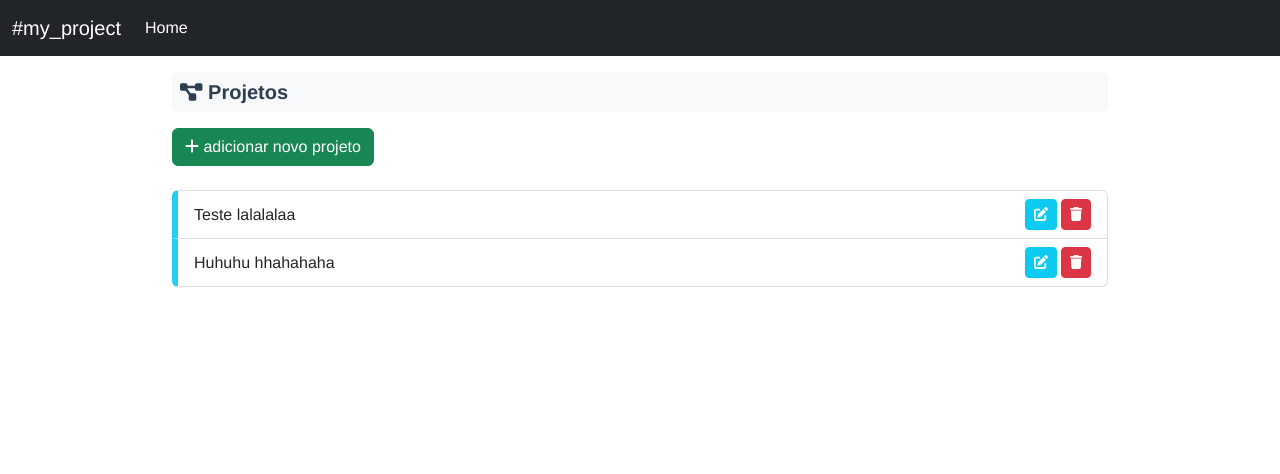
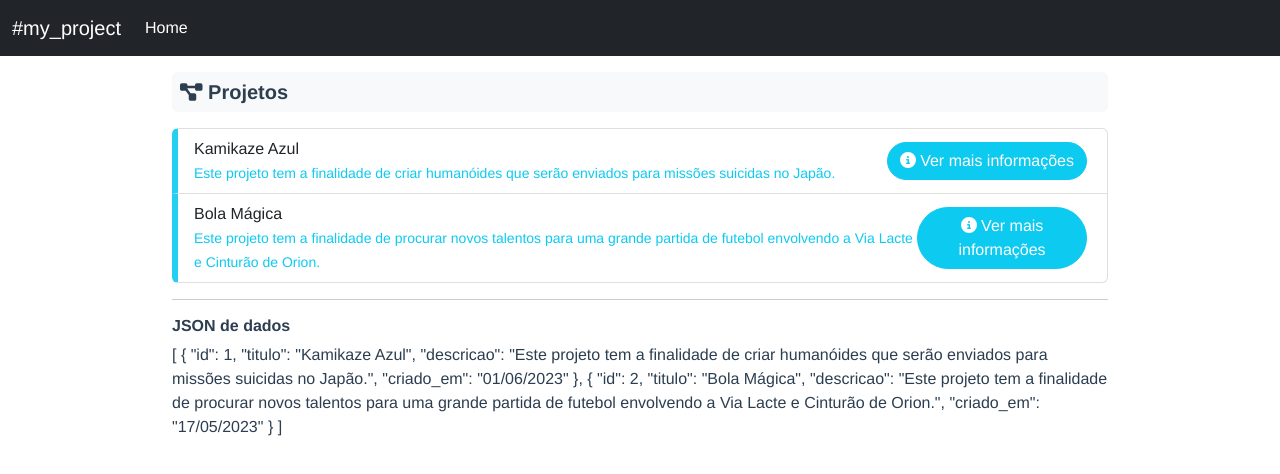
Before and after one commit to lfo1985/my-project-vue-js, a Vue app: page / in a window 1280 px wide. Shown: the top 474 px of the page. Built offline with nearby package versions, Linux system fonts and the light colour scheme.

Commit message:
Alteração geral do projetinho para ficar mais compatível com as aulas da Udemy

```diff
--- a/public/data.json
+++ b/public/data.json
@@ -1,10 +1,14 @@
 [
     {
         "id": 1,
-        "titulo": "Teste lalalalaa"
+        "titulo": "Kamikaze Azul",
+        "descricao": "Este projeto tem a finalidade de criar humanóides que serão enviados para missões suicidas no Japão.",
+        "criado_em": "01/06/2023"
     },
     {
         "id": 2,
-        "titulo": "Huhuhu hhahahaha"
+        "titulo": "Bola Mágica",
+        "descricao": "Este projeto tem a finalidade de procurar novos talentos para uma grande partida de futebol envolvendo a Via Lacte e Cinturão de Orion.",
+        "criado_em": "17/05/2023"
     }
 ]
--- a/src/components/FormProjeto.vue
+++ /dev/null
@@ -1,89 +0,0 @@
-<template>
-    <div class="text-start">
-        <h5 class="bg-light d-block p-2 rounded">
-            <template v-if="this.$route.params.id">
-                <font-awesome-icon icon="pen-to-square" />
-                Editar
-            </template>
-            <template v-else>
-                <font-awesome-icon icon="plus" />
-                Adicionar
-            </template>
-            projeto
-        </h5>
-        <form class="text-start">
-            <div class="row">
-                <div class="col-md-12 mb-3">
-                    <label class="form-label">Nome do Projeto</label>
-                    <input v-model="editaProjeto.titulo" type="text" class="form-control">
-                </div>
-            </div>
-            <div class="row mb-4">
-                <div class="col-md-4">
-                    <button type="button" @click="salvar" class="btn btn-info text-white">
-                        <template v-if="getId()">
-                            <font-awesome-icon icon="pen-to-square" />
-                            Editar
-                        </template>
-                        <template v-else>
-                            <font-awesome-icon icon="plus" />
-                            Adicionar
-                        </template>
-                    </button>
-                </div>
-            </div>
-        </form>
-        <div class="text-center">
-            <router-link to="/" class="btn btn-sm btn-dark me-1 text-white">
-                <font-awesome-icon icon="arrow-left-long" />
-                Voltar
-            </router-link>
-        </div>
-    </div>
-</template>
-
-<script>
-
-export default {
-  name: 'FormProjeto',
-  data() {
-    return {
-        itensProjetos: [],
-        projeto: {},
-        editaProjeto: {}
-    }
-  },
-  methods: {
-    getId: function(){
-        return this.$route.params.id;
-    },
-    salvar: function(){
-        if(this.getId()){
-            // Nada a executar!
-        } else {
-            this.itensProjetos.push({
-                id: Math.floor(Math.random() * 100000),
-                titulo: this.editaProjeto.titulo
-            });
-        }
-        localStorage.setItem('projetos', JSON.stringify(this.itensProjetos));
-        this.$router.push('/');
-    }
-  },
-  mounted() {
-    var id = this.getId();
-    if(localStorage.getItem('projetos')){
-        this.itensProjetos = JSON.parse(localStorage.getItem('projetos'));
-    }
-    if(id){
-        var projeto = this.itensProjetos.filter(function(item){
-            return id == item.id;
-        });
-        if(projeto.length > 0){
-            this.editaProjeto = projeto[0];
-        }
-    }
-  }
-}
-
-</script>
--- /dev/null
+++ b/src/components/InfoProjeto.vue
@@ -0,0 +1,57 @@
+<template>
+    <div class="text-start">
+
+        <h5 class="bg-light d-block p-2 rounded">
+            <font-awesome-icon icon="info-circle" />
+            <b>
+                Informações do projetos
+            </b>
+        </h5>
+
+        <h1>{{ projeto.titulo }}</h1>
+
+        <p>Descrição: {{ projeto.descricao }}</p>
+        <p>Criado em: {{ projeto.criado_em }}</p>
+
+        <div class="text-center">
+            <router-link to="/" class="btn btn-sm btn-dark me-1 text-white">
+                <font-awesome-icon icon="arrow-left-long" />
+                Voltar
+            </router-link>
+        </div>
+
+    </div>
+</template>
+
+<script>
+
+export default {
+  name: 'InfoProjeto',
+  data() {
+    return {
+        projeto: {}
+    }
+  },
+  methods: {
+    getId: function(){
+        return this.$route.params.id;
+    },
+    getItensProjetos: async function(){
+
+        var projeto = {};
+        var id = this.getId();
+
+        await this.axios.get('/data.json').then(function(response){
+            projeto = response.data.filter(item => item.id == id)[0];
+        });
+
+        this.projeto = projeto;
+
+    }
+  },
+  created(){
+    this.getItensProjetos();
+  }
+}
+
+</script>
--- /dev/null
+++ b/src/components/ItemProjeto.vue
@@ -0,0 +1,34 @@
+<!-- eslint-disable vue/require-v-for-key -->
+<template>
+    <li
+        v-for="projeto in itensProjetos"
+        class="list-group-item d-flex align-items-center justify-content-between"
+    >
+        <span>
+            <!-- Uma forma diferente de incluir o conteúdo dentro da tag fora do ecopo da mesma  -->
+            <span class="d-block me-2" v-html="projeto.titulo"></span>
+            <small class="fs-7 text-info">{{ projeto.descricao }}</small>
+        </span>
+        <div class="d-flex">
+            <!-- Forma de chamar a rota usando o nome e aplicando parâmetros -->
+            <router-link
+                :to="{name: 'InfoProjeto', params: {id: projeto.id}}"
+                class="btn btn-info me-1 text-white rounded-5"
+            >
+                <font-awesome-icon icon="info-circle" />
+                Ver mais informações
+            </router-link>
+        </div>
+    </li>
+</template>
+
+<script>
+
+export default {
+    name: 'ItemProjeto',
+    props: {
+        itensProjetos: Array
+    }
+}
+
+</script>
--- a/src/components/ItensProjetos.vue
+++ b/src/components/ItensProjetos.vue
@@ -1,44 +1,33 @@
 <!-- eslint-disable vue/require-v-for-key -->
 <template>
     <div class="text-start">
+
         <h5 class="bg-light d-block p-2 rounded">
             <font-awesome-icon icon="diagram-project" />
             <b>
                 Projetos
             </b>
         </h5>
-        <router-link to="/adiciona-projeto">
-            <button class="btn btn-success mt-2 mb-2">
-                <font-awesome-icon icon="plus" />
-                adicionar novo projeto
-            </button>
-        </router-link>
+
         <ul v-if="itensProjetos.length > 0" class="list-group mt-3 mb-3">
-            <li
-                v-for="projeto in itensProjetos"
-                class="list-group-item d-flex align-items-center justify-content-between"
-            >
-                {{  projeto.titulo  }}
-                <div class="d-flex">
-                    <router-link
-                        :to="{path: '/edita-projeto/'+projeto.id}"
-                        class="btn btn-sm btn-info me-1 text-white"
-                    >
-                        <font-awesome-icon icon="pen-to-square" />
-                    </router-link>
-                    <button @click="apagar(projeto)" class="btn btn-sm btn-danger text-white">
-                        <font-awesome-icon icon="trash" />
-                    </button>
-                </div>
-            </li>
+            <ItemProjeto :itens-projetos="itensProjetos" />
         </ul>
+
         <div v-else>
             <small class="text-danger">Nenhum projeto encontrado!</small>
         </div>
+
+        <hr>
+
+        <h6 class="fw-bold">JSON de dados</h6>
+
+        <div>{{ dadosComputados }}</div>
     </div>
 </template>
 
 <script>
+
+import ItemProjeto from './ItemProjeto.vue';
 
 export default {
     name: 'ItensProjetos',
@@ -48,22 +37,22 @@ export default {
         }
     },
     methods: {
-        getIndex: function(projeto){
-            return this.itensProjetos.findIndex(item => item.id == projeto.id);
-        },
         getItensProjetos: async function(){
             var itensProjetos = [];
             await this.axios.get('/data.json').then(response => itensProjetos = response.data );
             this.itensProjetos = itensProjetos;
-        },
-        apagar: function(projeto){
-            if(confirm('Deseja apagar este registro?')){
-                this.itensProjetos.splice(this.getIndex(projeto), 1);
-            }
         }
     },
-    mounted(){
+    components: {
+        ItemProjeto
+    },
+    created(){
         this.getItensProjetos();
+    },
+    computed: {
+        dadosComputados(){
+            return this.itensProjetos;
+        }
     }
 }
 
--- a/src/main.js
+++ b/src/main.js
@@ -4,15 +4,18 @@ import { createRouter, createWebHashHistory } from 'vue-router';
 
 import { library } from "@fortawesome/fontawesome-svg-core";
 import { FontAwesomeIcon } from "@fortawesome/vue-fontawesome";
-import { faDiagramProject } from "@fortawesome/free-solid-svg-icons";
-import { faPenToSquare } from "@fortawesome/free-solid-svg-icons";
-import { faTrash } from "@fortawesome/free-solid-svg-icons";
-import { faPlus } from "@fortawesome/free-solid-svg-icons";
-import { faArrowLeftLong } from "@fortawesome/free-solid-svg-icons";
-import { faCheck } from "@fortawesome/free-solid-svg-icons";
+import {
+    faDiagramProject,
+    faInfo,
+    faPenToSquare,
+    faPlus,
+    faArrowLeftLong,
+    faCheck,
+    faInfoCircle
+} from "@fortawesome/free-solid-svg-icons";
 
 import ItensProjetos from '@/components/ItensProjetos';
-import FormProjeto from '@/components/FormProjeto'
+import InfoProjeto from '@/components/InfoProjeto'
 
 import "bootstrap/dist/css/bootstrap.min.css";
 import "bootstrap";
@@ -22,10 +25,11 @@ import VueAxios from 'vue-axios';
 
 library.add(faDiagramProject);
 library.add(faPenToSquare);
-library.add(faTrash);
 library.add(faPlus);
 library.add(faArrowLeftLong);
 library.add(faCheck);
+library.add(faInfo);
+library.add(faInfoCircle);
 
 const router = createRouter({
     history: createWebHashHistory(),
@@ -36,14 +40,14 @@ const router = createRouter({
             component: ItensProjetos
         },
         {
-            name: 'EditaProjeto',
-            path: '/edita-projeto/:id',
-            component: FormProjeto
+            name: 'InfoProjeto',
+            path: '/info-projeto/:id',
+            component: InfoProjeto
         },
         {
             name: 'AdicionaProjeto',
             path: '/adiciona-projeto',
-            component: FormProjeto
+            component: InfoProjeto
         }
     ]
 
```
Also changed, not shown: src/components/ItemPrpjeto.vue (deleted, +0 -12 lines).
